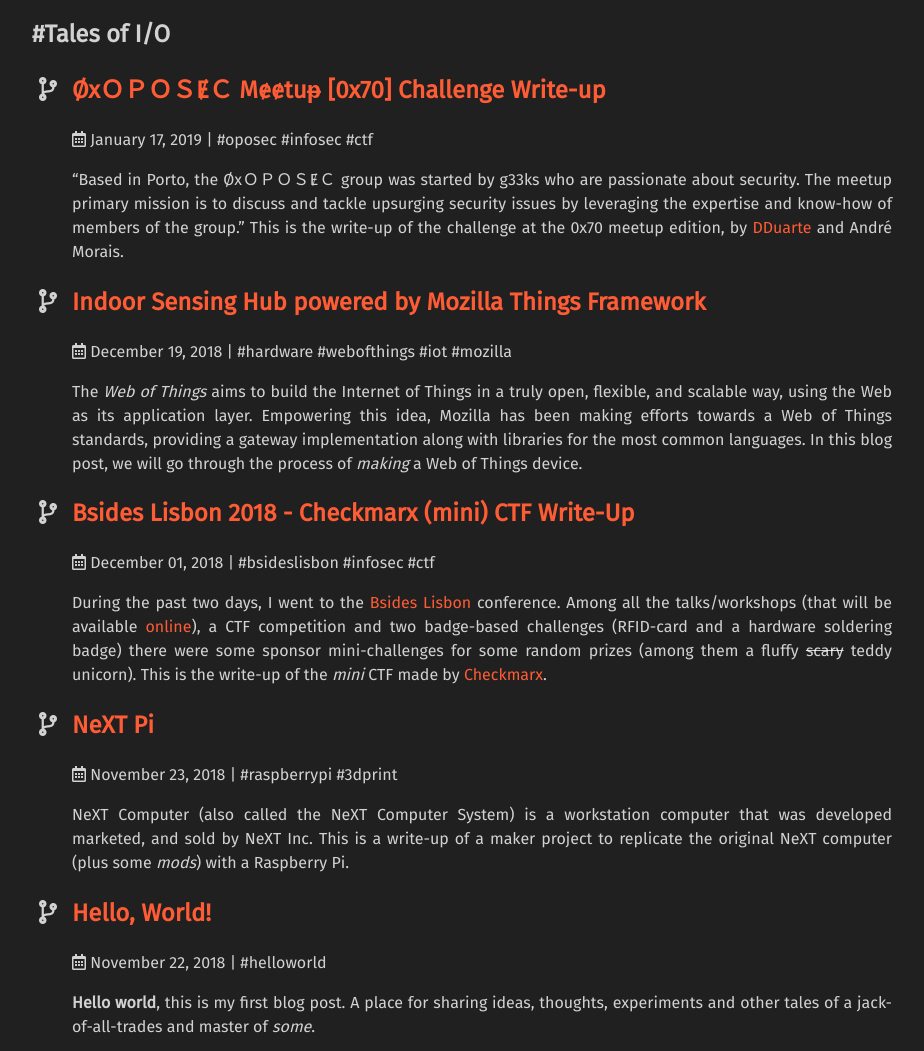
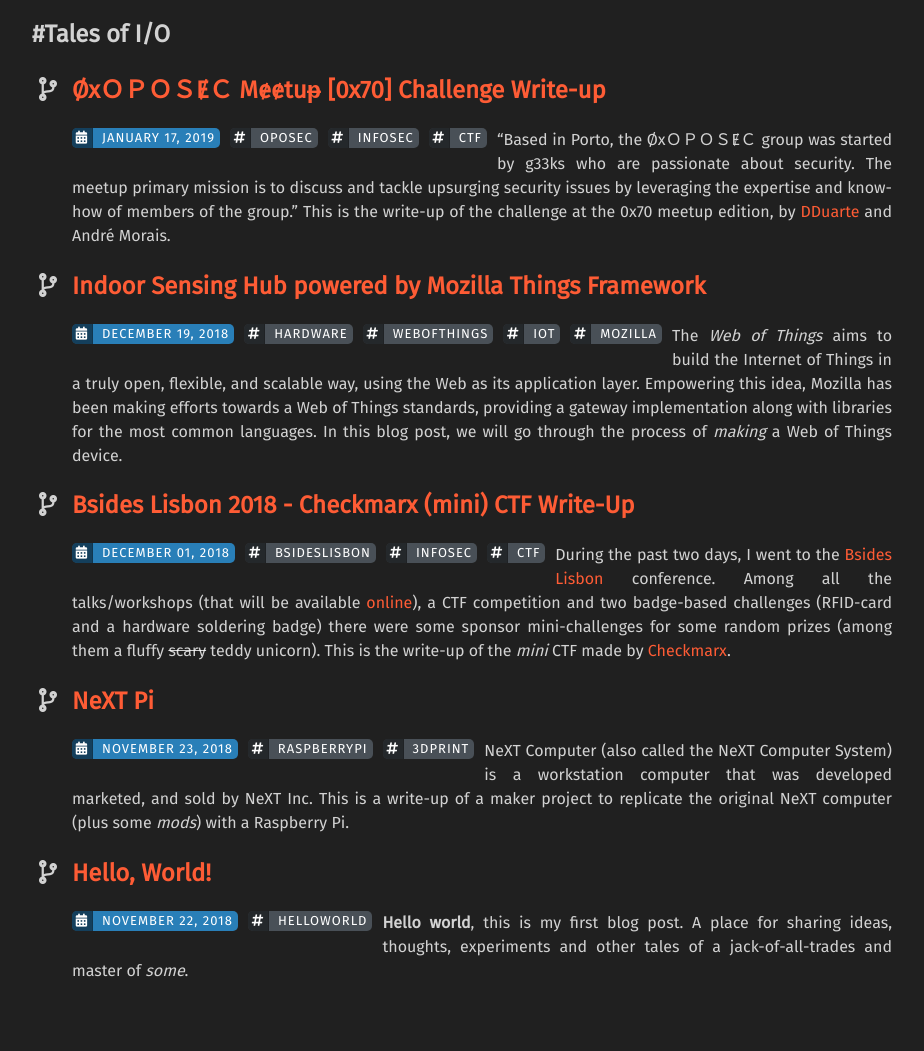
Before and after one commit to jpdias/jpdias.github.io, a Jekyll site: the page built from blog/index.html, in a window 1280 px wide, cut to the strip 130-1181 px from the top of the page. Shown: the whole strip, without its empty margins (178-1102 px from the left). Built offline with Jekyll 4.4.1, drawn with Linux system fonts in a browser that asks for light colours; nearby versions of some CDN libraries; the list of posts is cut into pages by our own code.

Commit message:
add reading time and tags

```diff
--- a/_layouts/post.html
+++ b/_layouts/post.html
@@ -4,8 +4,10 @@
 <div class="blog-content">
     <h1>{{ page.title }}</h1>
     <p>
-        <i class="far fa-calendar-alt"></i>
-        {{ page.date | date: '%B %d, %Y' }} | {% for tag in page.tags %}#{{tag}} {% endfor %} | {% include reading-time.html %}
+        <p><span class="shield shield-blue"><span><i class="fas fa-calendar-alt"></i></span>{{ page.date | date: '%B %d, %Y' }}</span>
+            {% for tag in post.tags %}<span class="shield shield-grey"><span><i class="fas fa-hashtag"></i></span>{{tag}}</span>{% endfor %}
+        <span class="shield shield-yellow"><span><i class="fas fa-stopwatch "></i></span>{% include reading-time.html %}</span>
+        </p>
     </p>
 
     {{ content }}
--- a/blog/index.html
+++ b/blog/index.html
@@ -14,7 +14,8 @@
           <span class="fa-li"><i class="fas fa-code-branch"></i></span>
           <a href="{{ post.url }}">{{ post.title }}</a>
       </h2>
-      <p><i class="far fa-calendar-alt"></i> {{ post.date | date: '%B %d, %Y' }} | {% for tag in post.tags %}#{{tag}} {% endfor %}</p>
+      <p><span class="shield shield-blue"><span><i class="fas fa-calendar-alt"></i></span>{{ post.date | date: '%B %d, %Y' }}</span>
+        {% for tag in post.tags %}<span class="shield shield-grey"><span><i class="fas fa-hashtag"></i></span>{{tag}}</span>{% endfor %}</p>
       {{ post.excerpt }}
     </li>
   {% endfor %}
```
